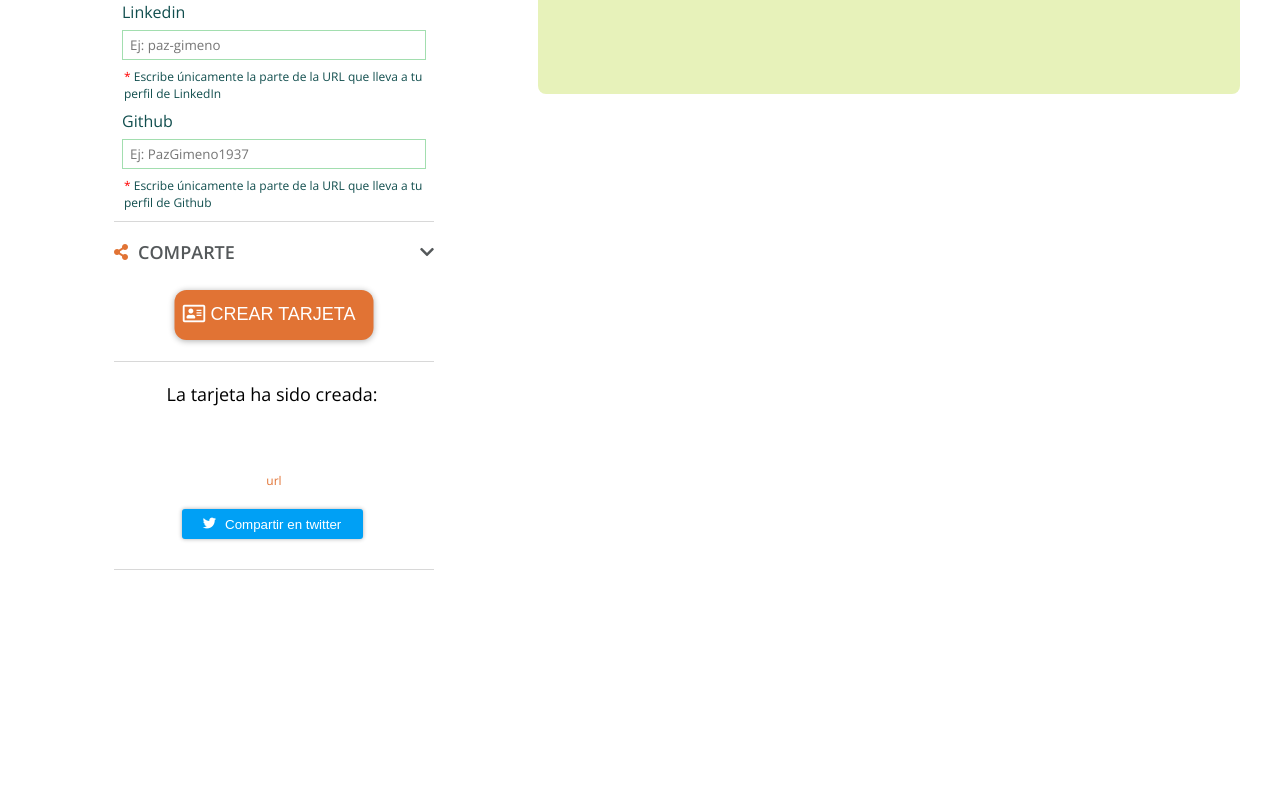
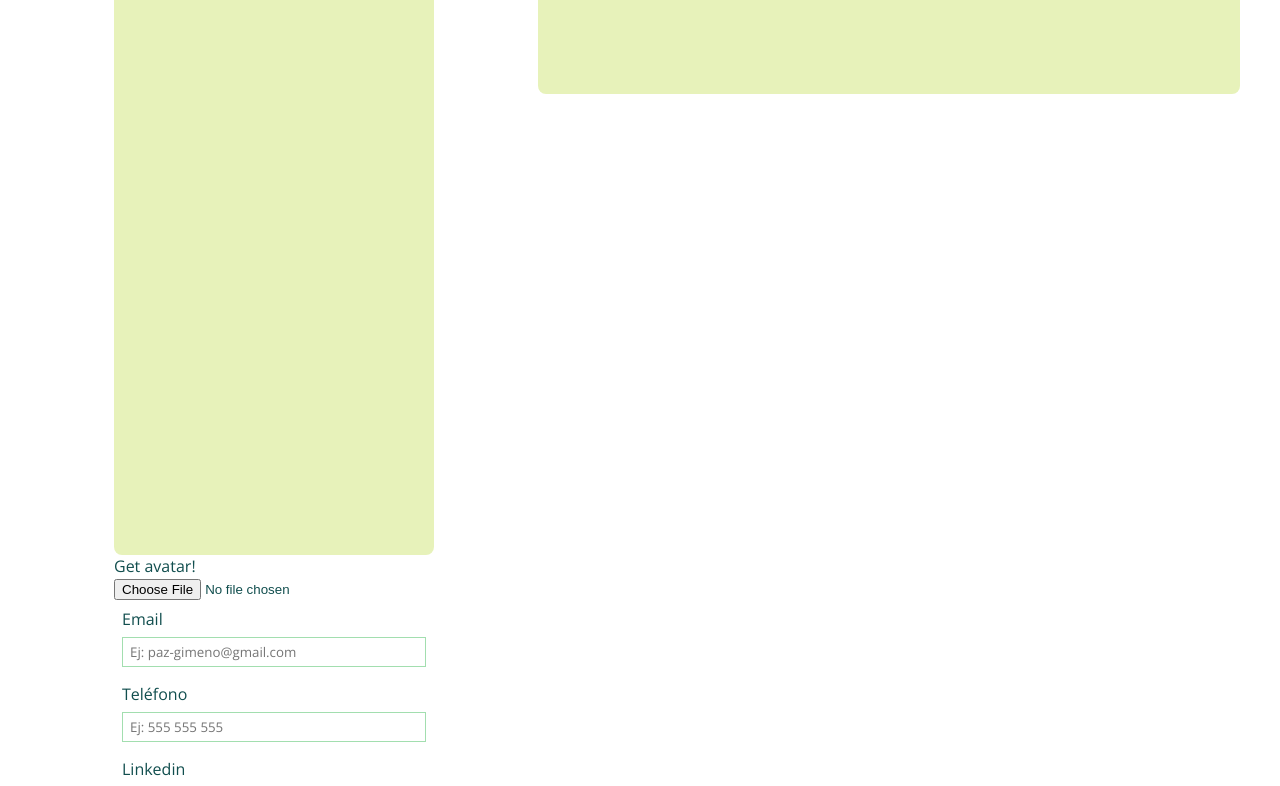
Before and after one commit to Adalab/project-promo-P-module-3-team-8, a React (Create React App) app: page / in a window 1280 px wide. Shown: the part 827-1613 px from the top of the page. Before the commit the page ends 1448 px from the top, so only its background shows below. Built offline with nearby package versions, Linux system fonts and the light colour scheme.

Commit message:
start migration: component photo

```diff
--- a/src/components/App.js
+++ b/src/components/App.js
@@ -14,6 +14,12 @@ function App() {
     linkedin: '',
     github: '',
   });
+
+  // Componente foto
+  const [avatar, setAvatar] = useState('');
+  const updateAvatar = (avatar) => {
+    setAvatar(avatar);
+  };
 
   const handleData = (event) => {
     const inputValue = event.value;
--- a/src/components/Fill.js
+++ b/src/components/Fill.js
@@ -1,3 +1,5 @@
+import GetAvatar from "./GetAvatar";
+import Profile from './Profile';
 function Fill(props) {
   const handleChangeInput = (ev) => {
     props.handleInput({
@@ -46,7 +48,9 @@ function Fill(props) {
             onChange={handleChangeInput}
           />
         </div>
-        <div className="field__item image">
+        <Profile />
+        <GetAvatar />
+        {/* <div className="field__item image">
           <div className="action action__upload-btn">
             <label className="profile_label" htmlFor="profile_image">
               Añadir imagen
@@ -58,7 +62,7 @@ function Fill(props) {
             />
           </div>
           <div className="add_image__photo-preview js__profile-preview"></div>
-        </div>
+  </div> */}
         <div className="field__item">
           <label htmlFor="email">Email</label>
           <input
--- /dev/null
+++ b/src/components/GetAvatar.js
@@ -0,0 +1,86 @@
+import React from 'react';
+import PropTypes from 'prop-types';
+import defaultAvatar from '../images/example1.jpg';
+
+function GetAvatar(props) {
+  // creamos una propiedad de la clase que es la que vamos a usar en varios métodos para cargar la imagen
+  // esto es un manejador de ficheros
+  const fr = new FileReader();
+
+  // creamos un React.createRef porque React no gestiona los <input type="file" /> por ello tenemos que gestionarlo por nuestra cuenta
+  const myFileField = React.createRef();
+  //  myFileField = document.querySelecto('input')
+
+  const uploadImage = (ev) => {
+    // cuando pulsamos en la label o en <input type="file" />:
+    // 1º se abre la ventana de nuestro ordenador para elegir un fichero
+    // 2º cuando la usuaria elije un fichero se ejecuta este método manejador de eventos
+    console.log('La usuaria ha abierto la ventana para elegir ficheros');
+
+    // cuando se abre la ventana de nuestro navegador podemos elegir uno o varios ficheros por ello ev.currentTarget.files es una array
+    console.log('La usuaria ha elegido los ficheros', ev.currentTarget.files);
+
+    // para este ejercicio nos interesa solo el primero de los ficheros elegidos por la usuaria, por eso ponemos [0]
+    // este primer fichero es un objeto con información útil del fichero como: nombre, última modificación, tamaño del fichero...
+    // este objeto no tiene información privada del ordenador de la usuaria, por ejemplo no tenemos información de la carpeta en la que está la imagen
+    console.log(
+      'El primero de los ficheros elegidos es',
+      ev.currentTarget.files[0]
+    );
+
+    // compruebo si la usuaria ha elegido al menos un fichero
+    if (ev.currentTarget.files.length > 0) {
+      // guardo el primer fichero en myFile
+      const myFile = ev.currentTarget.files[0];
+
+      // añado un evento load al manejador de ficheros
+      // por qué añado un evento, pues porque esto es una acción asíncrona, imaginemos que el fichero pesa 5 Gb, el navegador puede tardar unos cuantos segundos en cargar y procesar el fichero, por eso le decimos "navegador, cuando termines de cargar el fichero me ejecutas el método  image"
+      fr.addEventListener('load', getImage);
+
+      // le digo al manejador de ficheros que maneje, que cargue el fichero
+      fr.readAsDataURL(myFile);
+    }
+    // si la usuaria no ha elegido ningún fichero y ha puslado en cerrar la ventana de nuestro ordenador, no hago nada
+  };
+
+  const getImage = () => {
+    // cuando el navegador termina de manejar el fichero se ejecuta este método porque lo hemos indicado en  fr.addEventListener('load',  getImage);
+
+    //  fr guarda información útil sobre el fichero cargado
+    //console.log('Información útil sobre el fichero cargado', fr);
+
+    //  fr.result contiene los datos del fichero en un formato que se llama base64 que nos vale por que podemos usarlo para pintar una imagen en HTML
+    const image = fr.result;
+
+    // aquí hago lifting con los datos del fichero
+    // lo que haga el componente madre con esta información es otro problema diferente
+    props.updateAvatar(image);
+  };
+
+  const avatar = props.avatar === '' ? defaultAvatar : props.avatar;
+  return (
+    <div className="get-avatar">
+      <label className="get-avatar__label">
+        Get avatar!
+        <input
+          type="file"
+          ref={myFileField}
+          className="get-avatar__upload-field"
+          onChange={uploadImage}
+        />
+      </label>
+
+      <div
+        className="get-avatar__preview"
+        style={{ backgroundImage: `url(${avatar})` }}
+      ></div>
+    </div>
+  );
+}
+
+GetAvatar.propTypes = {
+  avatar: PropTypes.string.isRequired,
+  updateAvatar: PropTypes.func.isRequired,
+};
+
+export default GetAvatar;
--- /dev/null
+++ b/src/components/Profile.js
@@ -0,0 +1,21 @@
+import React from 'react';
+import PropTypes from 'prop-types';
+import defaultAvatar from '../images/example1.jpg';
+
+function Profile(props) {
+  const avatar = props.avatar === '' ? defaultAvatar : props.avatar;
+  return (
+    <div className="profile">
+      <div
+        className="profile__avatar"
+        style={{ backgroundImage: `url(${avatar})` }}
+      ></div>
+    </div>
+  );
+}
+
+Profile.propTypes = {
+  avatar: PropTypes.string.isRequired,
+};
+
+export default Profile;
```
